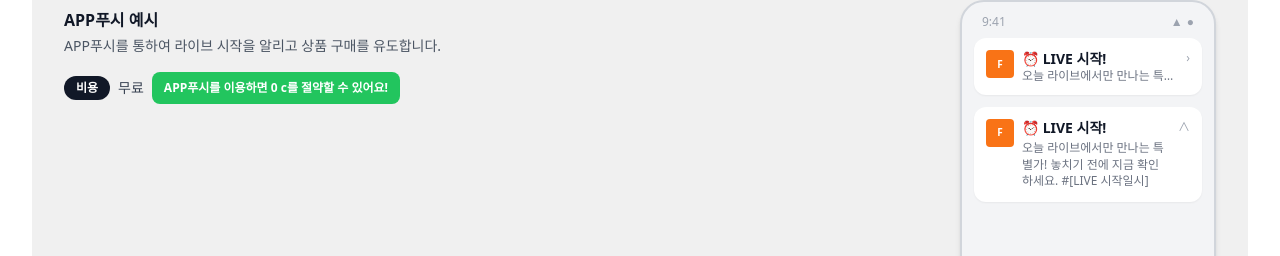
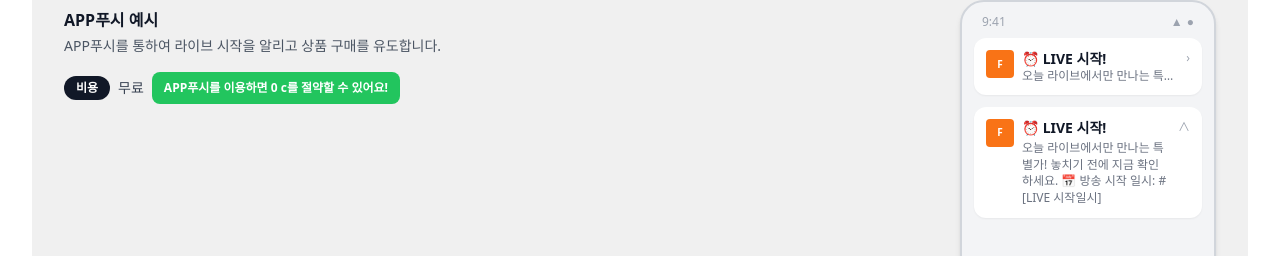
Before and after one commit to vldlzm/flexg_CRM_LIVE, a Next.js app: page /crm/live/create in a window 1280 px wide. Shown: the part 911-1167 px from the top of the page. Built offline with nearby package versions, Linux system fonts and the light colour scheme.

Commit message:
auto: 2026-06-04 16:21

```diff
--- a/src/components/CrmLiveCreate.tsx
+++ b/src/components/CrmLiveCreate.tsx
@@ -233,7 +233,7 @@ export default function CrmLiveCreate() {
 010-1234-5678`
   );
   const [pushTitle, setPushTitle] = useState('⏰ LIVE 시작!');
-  const [pushBody, setPushBody] = useState('오늘 라이브에서만 만나는 특별가! 놓치기 전에 지금 확인하세요.\n#[LIVE 시작일시]');
+  const [pushBody, setPushBody] = useState('오늘 라이브에서만 만나는 특별가! 놓치기 전에 지금 확인하세요.\n📅 방송 시작 일시: #[LIVE 시작일시]');
 
   const handleCopy = (url: string) => {
     navigator.clipboard.writeText(url).catch(() => {});
```
